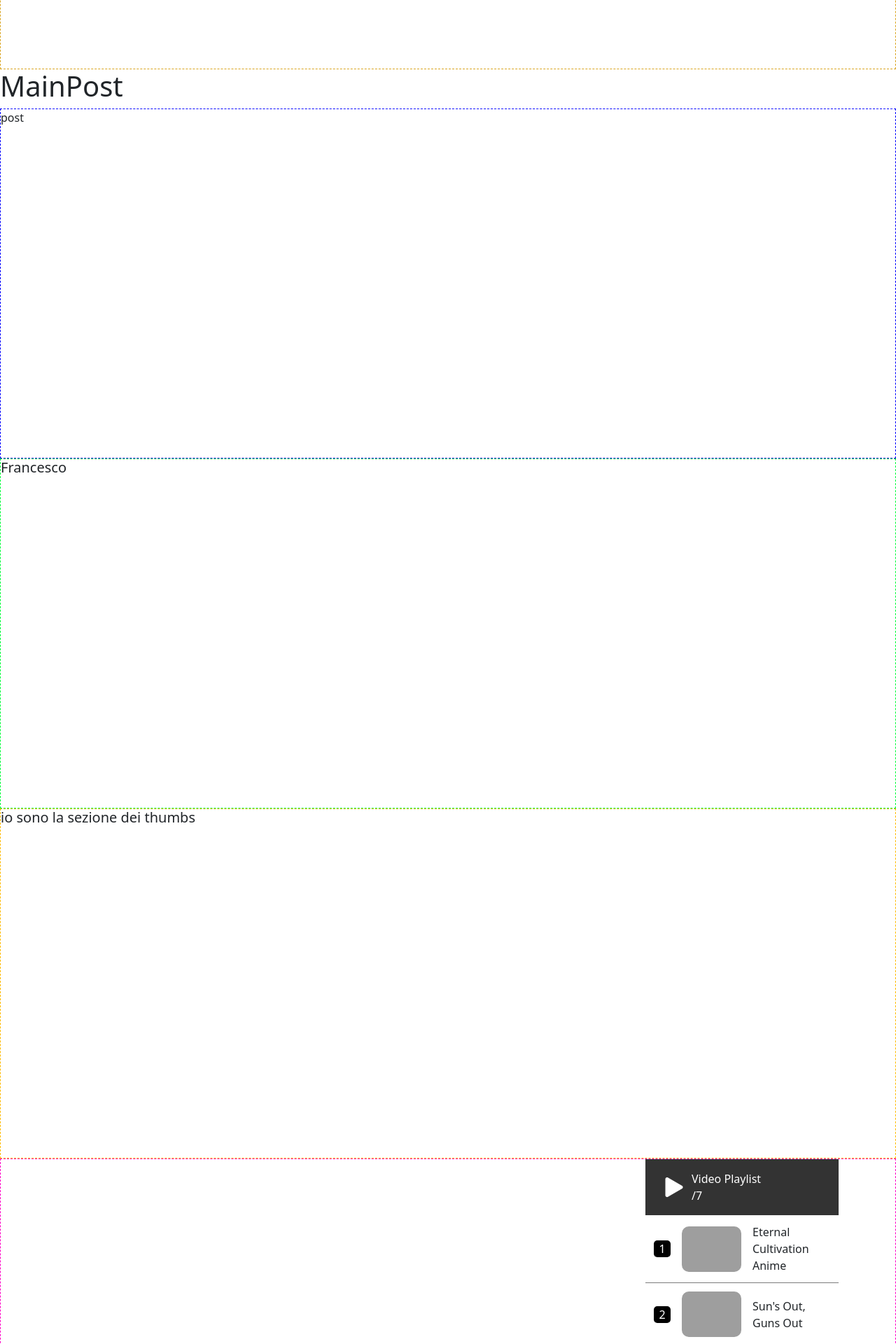
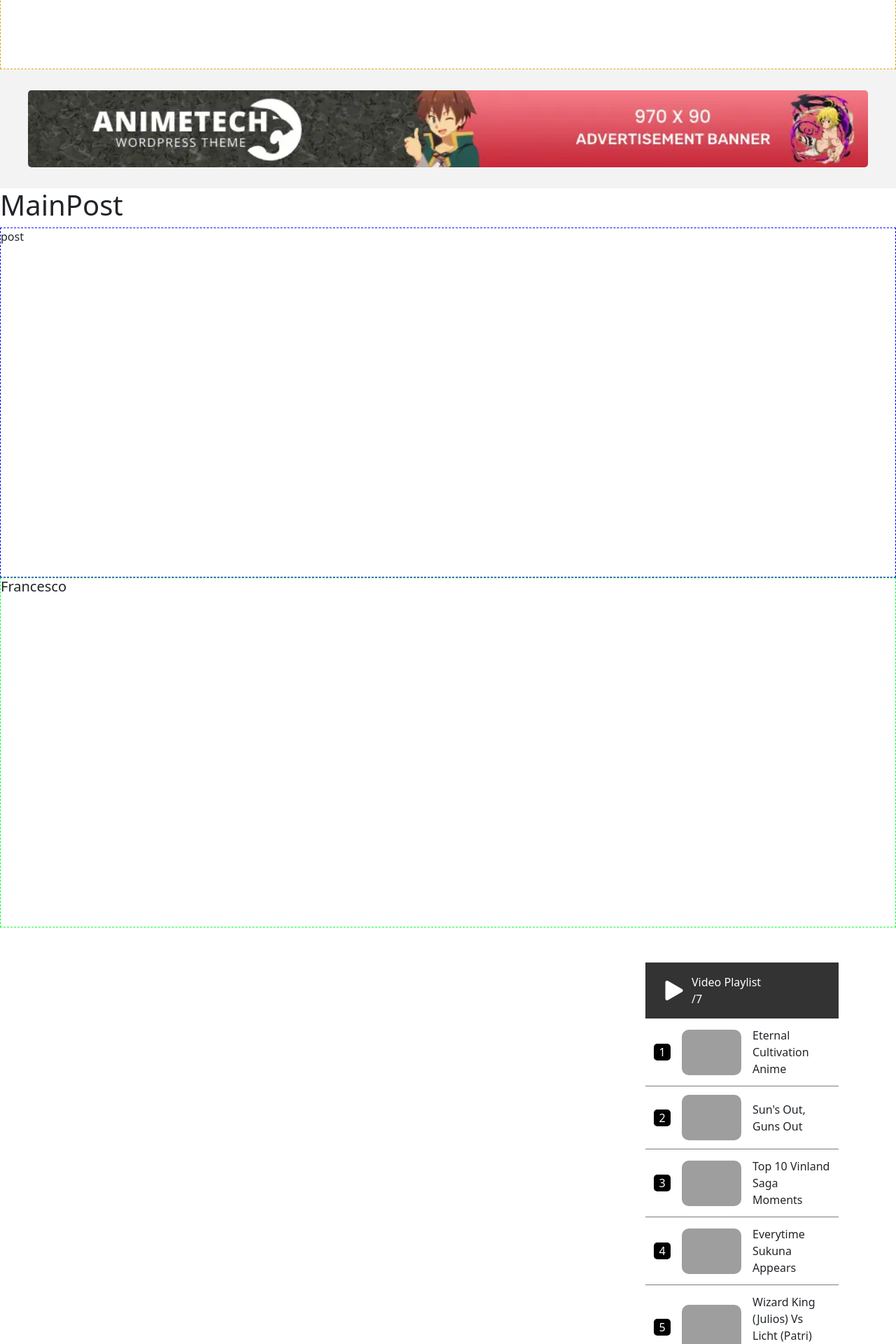
Before and after one commit to Beniamino-Soccio/proj-html-vuejs, a Vue app: page / in a window 1280 px wide. Shown: the part 1160-3080 px from the top of the page at 70% size. Built offline with nearby package versions, Linux system fonts and the light colour scheme; grey boxes are pictures that could not be loaded.

Commit message:
hotfix trailers section + added banner on page

```diff
--- a/src/components/AppMain.vue
+++ b/src/components/AppMain.vue
@@ -27,12 +27,24 @@ export default {
 
 <MainGallery />
 <MainNews />
+<div class="banner d-flex justify-content-center align-items-center">
+  <img src="../assets/img/page-banner-1.webp" alt="">
+</div>
 <MainPost />
 <MainSlider />
+<MainTrailer />
 <MainThumbs />
-<MainTrailer />
 
 </template>
 
 <style scoped>
+.banner{
+  padding: 30px 0;
+  background-color: #f3f3f3;
+}
+.banner img{
+  width: 1200px;
+  height: 110px;
+  border-radius: 5px;
+}
 </style>
--- a/src/components/MainTrailer.vue
+++ b/src/components/MainTrailer.vue
@@ -62,8 +62,7 @@ export default {
 </script>
 
 <template>
-  <div class="base">
-    <div class="container d-flex">
+    <div class="container d-flex trailers">
       <div class="current-video">
         <iframe :src="activeVideo.url" title="YouTube video player" frameborder="0" allow="accelerometer; autoplay; clipboard-write; encrypted-media; gyroscope; picture-in-picture; web-share" referrerpolicy="strict-origin-when-cross-origin" allowfullscreen></iframe>
       </div>
@@ -84,14 +83,9 @@ export default {
         </ul>
       </div>
     </div>
-  </div>
 </template>
 
 <style scoped>
-.base{
-  height: 650px;
-  border: 1px dashed #ff00c8;
-}
 iframe{
   width: 840px;
   height: 550px;
@@ -140,4 +134,7 @@ li:hover{
 li:hover p:first-child{
   background-color: red;
 }
+.trailers{
+  margin: 50px auto;
+}
 </style>
```
